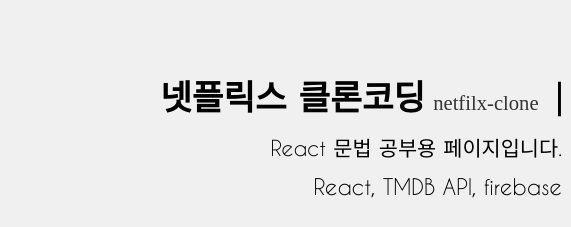
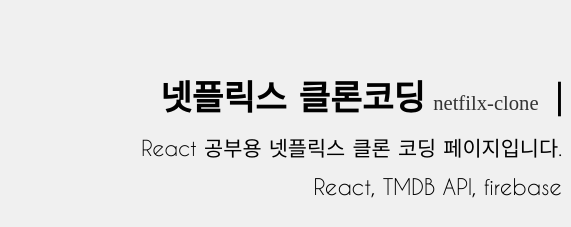
Before and after one commit to coconu6956/portfolio, a plain HTML site: page index.html in a window 1280 px wide. Shown: the part 5260-5487 px from the top of the page, 0-571 px from the left. Drawn offline with nearby package versions, Linux system fonts and the light colour scheme; a web font is replaced by a local one.

Commit message:
update txt

```diff
--- a/index.html
+++ b/index.html
@@ -187,7 +187,7 @@
                 <div class="sub_txt">
                     <h2 class="p_title">넷플릭스 클론코딩<p class="p_sub_title">netfilx-clone</p>
                     </h2>
-                    <p>React 문법 공부용 페이지입니다.</p>
+                    <p>React 공부용 넷플릭스 클론 코딩 페이지입니다.</p>
                     <h4>React, TMDB API, firebase</h4>
                     <div class="btn">
                         <div class="eff"></div>
```
